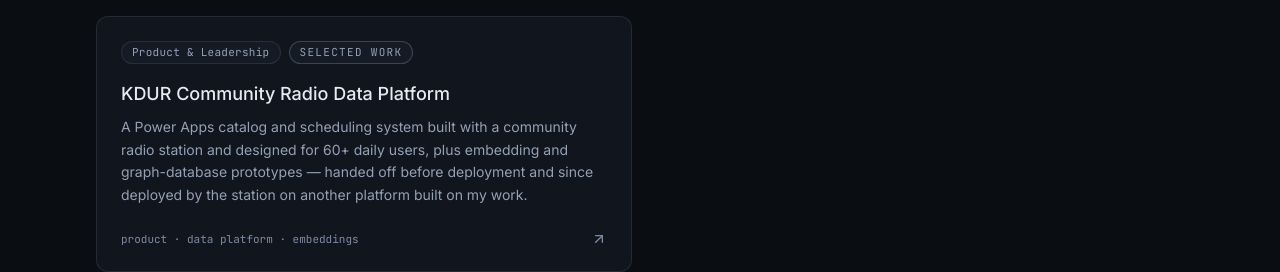
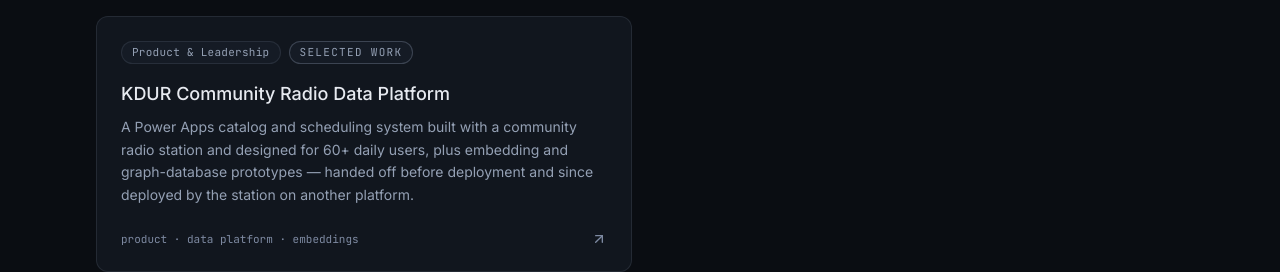
Before and after one commit to Janga786/Janga786.github.io, a Next.js app: page /projects in a window 1280 px wide. Shown: the part 1577-1849 px from the top of the page. Built offline with nearby package versions, Linux system fonts and the light colour scheme.

Commit message:
Wording: radio-station deployment and inspection scope note

```diff
--- a/content/profile.ts
+++ b/content/profile.ts
@@ -114,7 +114,7 @@ export const profile: Profile = {
       organization: "Fort Lewis College · Advisor: Dr. Matthew Welz · paid, solo project",
       dateLabel: "Aug 2024 – Oct 2025",
       summary:
-        "Designed a Power Apps music-library database for the FLC radio station (designed for 60+ daily users; handed off before deployment and since deployed by the station on another platform built on my work), prototyped embedding-based artist-name matching, and built LLM agents that query Neo4j in natural language.",
+        "Designed a Power Apps music-library database for the FLC radio station (designed for 60+ daily users; handed off before deployment and since deployed by the station on another platform), prototyped embedding-based artist-name matching, and built LLM agents that query Neo4j in natural language.",
       href: "/projects/kdur-data-platform/",
     },
   ],
--- a/content/projects.ts
+++ b/content/projects.ts
@@ -841,7 +841,7 @@ export const projects: Project[] = [
     provenance: [
       "Vendor ROS packages and workspaces are upstream; the contribution is restoration, environment integration, custom scripts, synthetic-data tooling, and documentation.",
       "The thermal hotspot detector is not in a public repository; the linked CV-YOLO-Inspection repository is related synthetic-data tooling for beverage-can inspection, built with the same Blender-to-YOLO approach.",
-      "No mAP, accuracy, thermal-image count, live thermal feed, or closed-loop hardware-inspection result is claimed because the audited repositories do not support those statements.",
+      "No detector accuracy figure, thermal-image count, live thermal feed, or closed-loop hardware-inspection result is claimed because the audited repositories do not support those statements.",
     ],
     architectureSummary: "The supported work has three layers: recover the robot controllers, rebuild the ROS planning environment, and develop synthetic-data/detection tooling. A valid held-out detector evaluation remains future work rather than a retroactive claim.",
     architectureNodes: ["Legacy robot diagnostics", "Recovered controller + OS", "ROS / MoveIt / Gazebo workstation", "Synthetic image + label generation", "YOLO experimentation with held-out evaluation still required"],
@@ -988,8 +988,8 @@ export const projects: Project[] = [
     featured: false,
     isPlaceholder: false,
     dateLabel: "Aug 2024 – Oct 2025",
-    oneLiner: "A Power Apps catalog and scheduling system built with a community radio station and designed for 60+ daily users, plus embedding and graph-database prototypes — handed off before deployment and since deployed by the station on another platform built on my work.",
-    summary: "Working with Fort Lewis College's KDUR radio station, I designed and built a Power Apps data application for the music library and station workflows. The intended population was more than 60 daily DJs and staff members. I later explored an applied-AI layer: vector embeddings for artist-name normalization and a Neo4j prototype with natural-language-to-Cypher agents. When I moved full-time into robotics research, the application was handed off before deployment; the station (KDUR) has since deployed the system on another platform built on my work. The project demonstrates user-centered data modeling, prototyping, and handoff; no active-user count is claimed.",
+    oneLiner: "A Power Apps catalog and scheduling system built with a community radio station and designed for 60+ daily users, plus embedding and graph-database prototypes — handed off before deployment and since deployed by the station on another platform.",
+    summary: "Working with Fort Lewis College's KDUR radio station, I designed and built a Power Apps data application for the music library and station workflows. The intended population was more than 60 daily DJs and staff members. I later explored an applied-AI layer: vector embeddings for artist-name normalization and a Neo4j prototype with natural-language-to-Cypher agents. When I moved full-time into robotics research, the application was handed off before deployment; the station (KDUR) has since deployed the system on another platform. The project demonstrates user-centered data modeling, prototyping, and handoff; no active-user count is claimed.",
     role: "Research Assistant, AI & Data (paid, solo project) — application design, data modeling, embedding prototype, graph-database exploration, and handoff",
     teamContext: "Paid, solo project under Dr. Matthew Welz, built with KDUR stakeholders; intended users informed requirements.",
     advisor: "Dr. Matthew Welz, Fort Lewis College",
@@ -1025,7 +1025,7 @@ export const projects: Project[] = [
     ],
     provenance: [
       "More than 60 refers to the intended daily user population supplied by the station, not measured active users of a deployed application.",
-      "The Power Apps system was handed off before deployment; the station has since deployed the system on another platform built on my work. The embedding and graph layers remained research prototypes.",
+      "The Power Apps system was handed off before deployment; the station has since deployed the system on another platform. The embedding and graph layers remained research prototypes.",
     ],
     architectureSummary: "Station workflows feed a structured catalog application; separate experiments test whether embeddings can normalize artist names and whether graph queries can provide a more natural discovery interface.",
     architectureNodes: ["KDUR stakeholder workflows", "Power Apps catalog + schedules", "Structured station data", "Embedding name resolution", "Neo4j / NL-to-Cypher prototype"],
@@ -1057,7 +1057,7 @@ export const projects: Project[] = [
       { kind: "image", src: "/media/kdur-graph.webp", alt: "Neo4j graph prototype for radio catalog relationships", caption: "Graph-database exploration for catalog relationships and natural-language querying." },
     ],
     artifacts: [{ kind: "diagram", label: "System diagram", href: "/diagrams/kdur-platform.svg" }],
-    seoDescription: "A KDUR community-radio data application designed for 60+ intended daily users, with embedding and Neo4j prototypes, explicitly labeled as handed off before deployment and since deployed by the station on another platform built on my work.",
+    seoDescription: "A KDUR community-radio data application designed for 60+ intended daily users, with embedding and Neo4j prototypes, explicitly labeled as handed off before deployment and since deployed by the station on another platform.",
     sortOrder: 9,
   },
 ];
```
